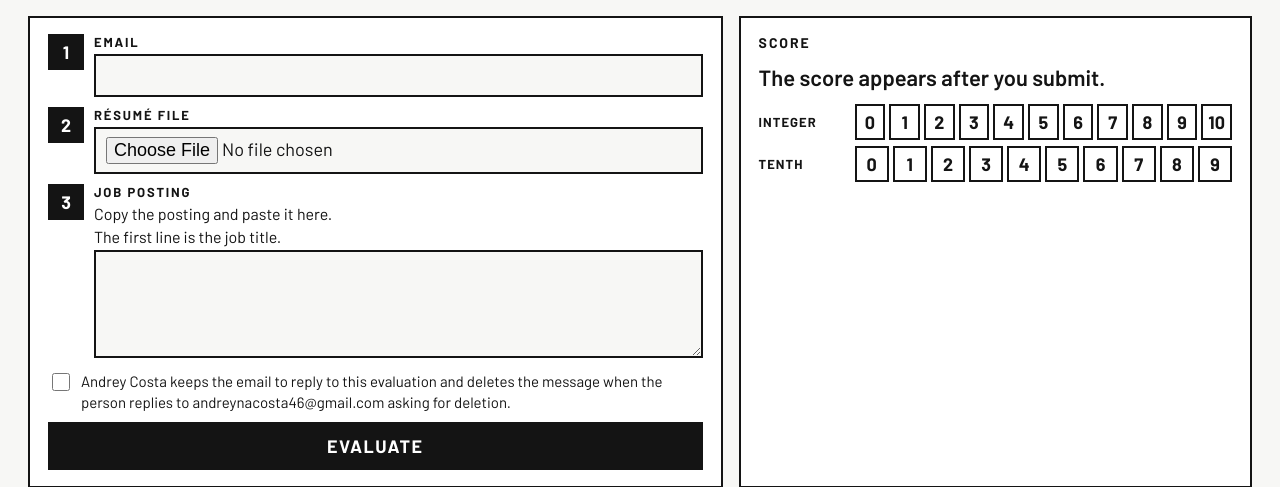
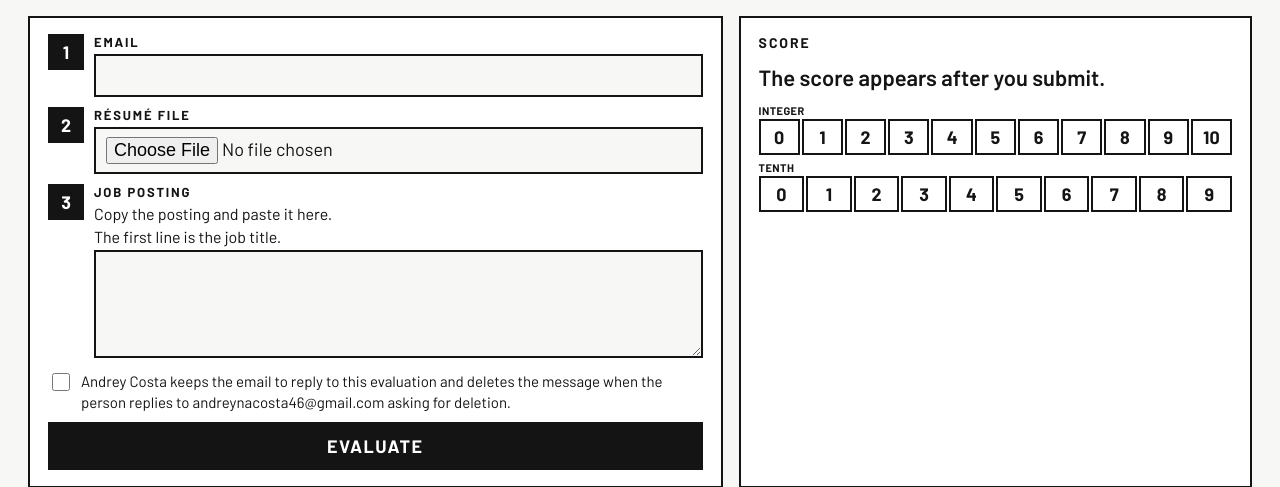
Before and after one commit to andreyncosta/andreycosta.com, a PHP site: page /avaliar/index.php in a window 1280 px wide. Shown: the part 72-559 px from the top of the page. Run offline with PHP 8.4, Linux system fonts and the light colour scheme.

Commit message:
avaliar: encaixa os dígitos da nota na coluna

```diff
--- a/avaliar/style.css
+++ b/avaliar/style.css
@@ -161,10 +161,11 @@ form button {
 }
 
 .score {
+  container-type: inline-size;
   padding: 16px 18px 14px;
   display: flex;
   flex-direction: column;
-  overflow-x: auto;
+  min-width: 0;
 }
 
 .who {
@@ -201,27 +202,32 @@ form button {
 
 .digits {
   display: grid;
-  grid-template-columns: 92px repeat(10, 1fr);
+  grid-template-columns: minmax(0, 92px) repeat(10, minmax(0, 1fr));
   gap: 4px;
   align-items: center;
   margin-bottom: 6px;
+  min-width: 0;
 }
 
 .digits[data-place="integer"] {
-  grid-template-columns: 92px repeat(11, 1fr);
+  grid-template-columns: minmax(0, 92px) repeat(11, minmax(0, 1fr));
 }
 
 .digits b {
   font-size: 13px;
   letter-spacing: 0.08em;
   text-transform: uppercase;
+  min-width: 0;
 }
 
 .digits i {
   height: 36px;
+  min-width: 0;
   border: 2px solid #141414;
   display: block;
+  overflow: hidden;
   text-align: center;
+  white-space: nowrap;
   font: 700 18px/32px Barlow, sans-serif;
   font-style: normal;
   background: #fff;
@@ -320,12 +326,32 @@ textarea:focus-visible {
   .num {
     font-size: 96px;
   }
+}
+
+/* The score column is narrow from 800px until the row is about 37px per cell, and again on a phone. */
+@container (max-width: 480px) {
+  .num {
+    font-size: 96px;
+  }
+
+  .digits,
+  .digits[data-place="integer"] {
+    grid-template-columns: repeat(10, minmax(0, 1fr));
+    gap: 2px;
+  }
+
+  .digits[data-place="integer"] {
+    grid-template-columns: repeat(11, minmax(0, 1fr));
+  }
 
   .digits b {
+    grid-column: 1 / -1;
     font-size: 11px;
+    letter-spacing: 0.04em;
   }
 
   .digits i {
-    font-size: 14px;
+    font-size: clamp(11px, 3.8cqi, 18px);
+    line-height: 32px;
   }
 }
--- a/avaliar/tests.php
+++ b/avaliar/tests.php
@@ -1176,6 +1176,10 @@ ok(is_string($css) && str_contains($css, '#C81E1E'), 'the band color is in the s
 ok(is_string($css) && str_contains($css, '2px solid #141414'), 'panels use a 2px black border');
 ok(is_string($css) && str_contains($css, 'Barlow Condensed'), 'the score number uses Barlow Condensed');
 ok(is_string($css) && str_contains($css, '800px'), 'the columns change at 800px');
+ok(is_string($css) && str_contains($css, 'minmax(0, 1fr)'), 'digit tracks can shrink inside the score column');
+ok(is_string($css) && str_contains($css, 'container-type: inline-size'), 'digit size follows the score column');
+ok(is_string($css) && str_contains($css, 'grid-column: 1 / -1'), 'a narrow score column puts the digit label above the bubbles');
+ok(is_string($css) && !str_contains($css, 'overflow-x: auto'), 'the score card does not scroll the number with the bubbles');
 ok(is_string($css) && !str_contains($css, 'width: 1440px') && !str_contains($css, 'width:1440px'), 'the page is not locked to the mock width');
 ok(is_string($css) && str_contains($css, '[lang="pt"]') && str_contains($css, '[lang="en"]'), 'the stylesheet switches the two languages');
 ok(str_contains($emptyPage, 'fonts.googleapis.com'), 'the page loads Google Fonts');
```
